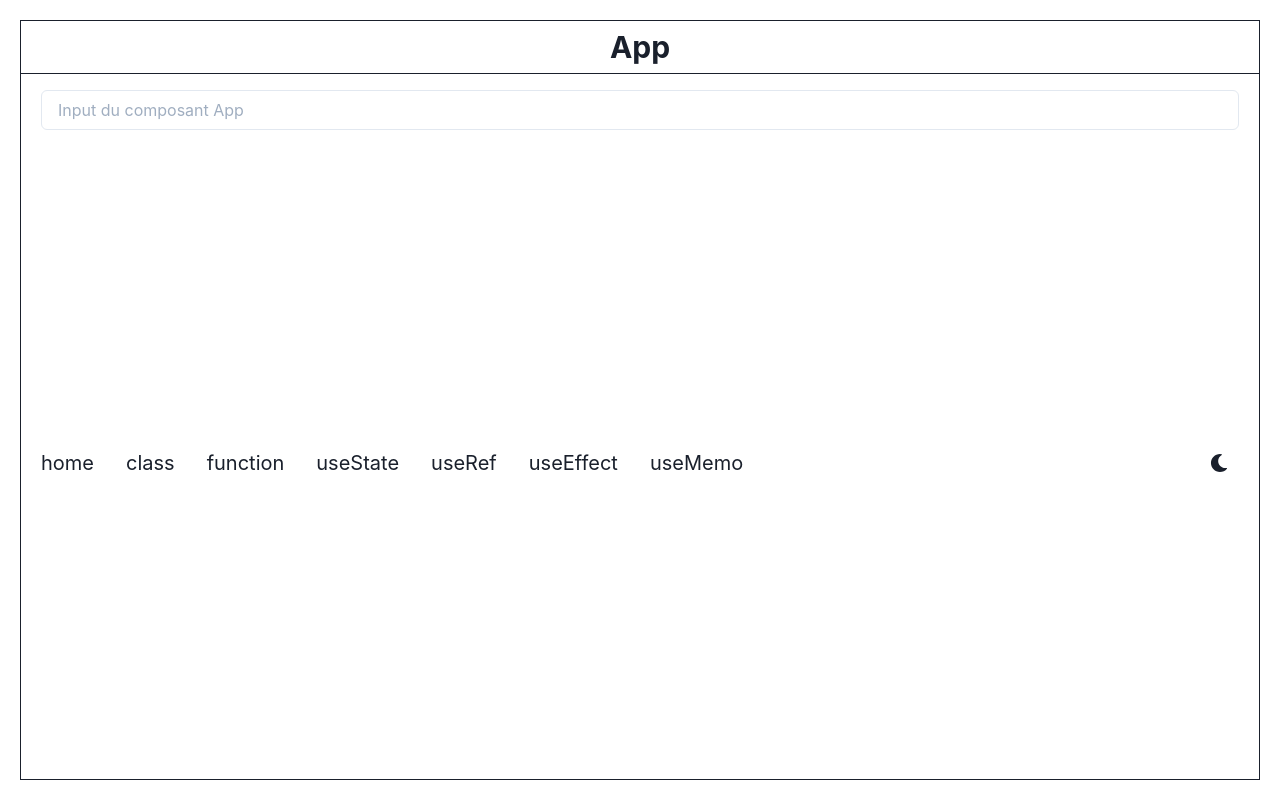
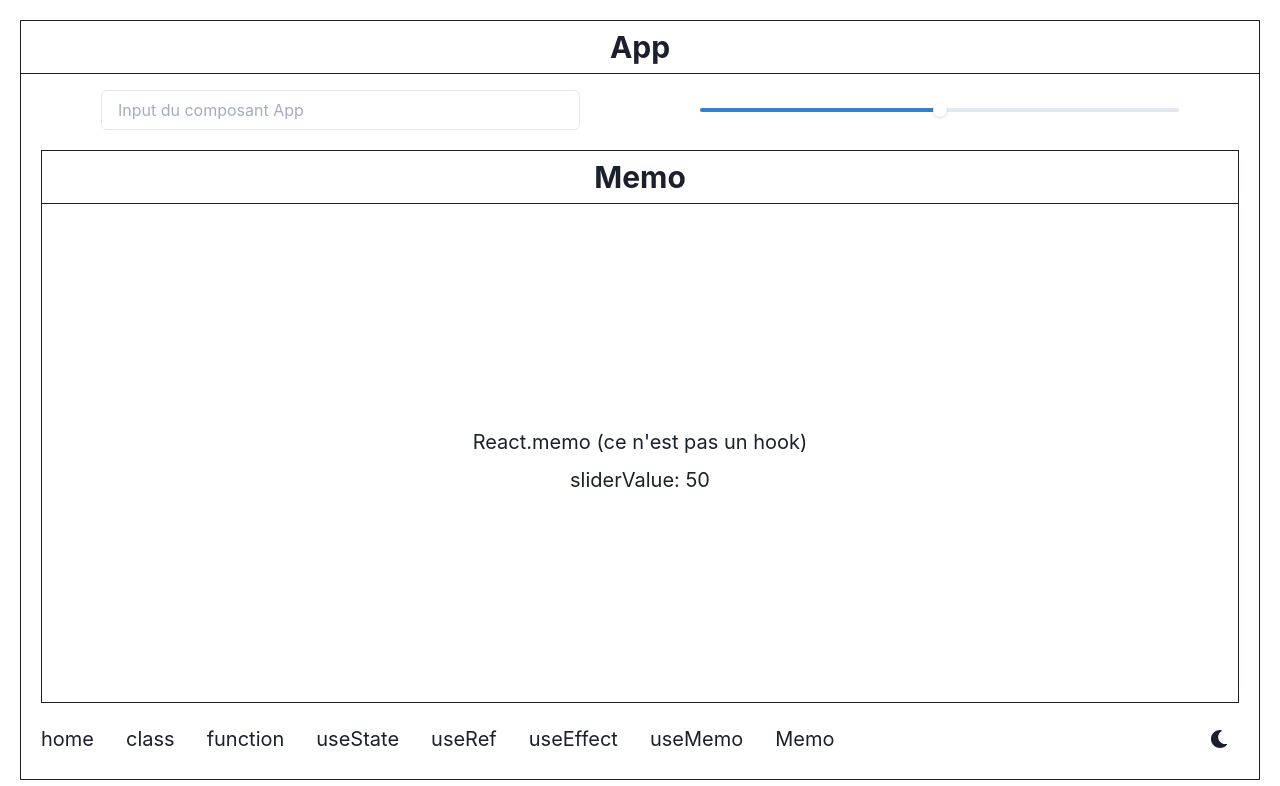
Before and after one commit to pacomoreau/hooks, a React (Create React App) app: page /memo in a window 1280 px wide. Shown: the top 786 px of the page. Built offline with nearby package versions, Linux system fonts and the light colour scheme.

Commit message:
feat: add Memo component

```diff
--- a/src/App.js
+++ b/src/App.js
@@ -1,18 +1,35 @@
 import { useState } from "react"
 import { Route, Routes } from "react-router-dom"
-import { ChakraProvider, Flex, Input, theme } from "@chakra-ui/react"
+import {
+  ChakraProvider,
+  Flex,
+  Input,
+  Slider,
+  SliderFilledTrack,
+  SliderMark,
+  SliderThumb,
+  SliderTrack,
+  theme,
+} from "@chakra-ui/react"
 import { Log, Menu } from "components"
-import { ClassComponent, FunctionComponent, Home, UseEffect, UseMemo, UseRef, UseState } from "pages"
+import { ClassComponent, FunctionComponent, Home, Memo, UseEffect, UseMemo, UseRef, UseState } from "pages"
 
 const App = () => {
   const [value, setValue] = useState("")
+  const [otherValue, setOtherValue] = useState(50)
 
   return (
     <ChakraProvider theme={theme}>
       <Flex direction="column" textAlign="center" fontSize="xl" minH="100vh" p={5}>
         <Log name="App">
-          <Flex px={5}>
-            <Input value={value} onChange={(e) => setValue(e.target.value)} placeholder="Input du composant App" />
+          <Flex justifyContent="space-around" px={5}>
+            <Input value={value} onChange={(e) => setValue(e.target.value)} placeholder="Input du composant App" w="40%" />
+            <Slider defaultValue={otherValue} onChange={(val) => setOtherValue(val)} min={0} max={100} w="40%">
+              <SliderTrack>
+                <SliderFilledTrack />
+              </SliderTrack>
+              <SliderThumb />
+            </Slider>
           </Flex>
           <Flex direction="column" justifyContent="center" h="100%" p={5} flexGrow="1">
             <Routes>
@@ -23,6 +40,7 @@ const App = () => {
               <Route path="use-ref" element={<UseRef />} />
               <Route path="use-effect" element={<UseEffect parentValue={value} />} />
               <Route path="use-memo" element={<UseMemo />} />
+              <Route path="memo" element={<Memo sliderValue={otherValue} />} />
             </Routes>
             <Menu />
           </Flex>
--- a/src/components/Menu.js
+++ b/src/components/Menu.js
@@ -25,6 +25,9 @@ export const Menu = () => (
       <Link to="/use-memo" fontSize="xl">
         useMemo
       </Link>
+      <Link to="/memo" fontSize="xl">
+        Memo
+      </Link>
     </HStack>
     <ColorModeSwitcher justifySelf="flex-end" />
   </Flex>
--- a/src/pages/Home.js
+++ b/src/pages/Home.js
@@ -1,10 +1,14 @@
-import { Text } from "@chakra-ui/react"
+import { Text, VStack } from "@chakra-ui/react"
 import { Log } from "components"
 
 export const Home = () => {
   return (
     <Log name="Home">
-      <Text fontSize="2xl">React Hooks !</Text>
+      <VStack>
+        <Text fontSize="2xl">React Hooks !</Text>
+        <Text>App : composant parent de toutes les pages, il contient 1 input et 1 slider</Text>
+        <Text>Dans App comme dans toutes les pages, un composant "Log" va faire un console.log pour chaque render</Text>
+      </VStack>
     </Log>
   )
 }
--- /dev/null
+++ b/src/pages/Memo.js
@@ -0,0 +1,19 @@
+import { memo } from "react"
+import { Flex, Text, VStack } from "@chakra-ui/react"
+import { Log } from "components"
+
+// memo va mémoriser le composant cette fois, et va faire en sorte qu'il ne soit re-render que si ses props changent !
+// attention, il faut aussi faire attention aux comparaisons par références ou par valeur
+// ne pas utiliser memo de manière systèmatique
+export const Memo = /*memo(*/ ({ sliderValue }) => {
+  return (
+    <Log name="Memo">
+      <Flex justifyContent="center" alignItems="center">
+        <VStack>
+          <Text>React.memo (ce n'est pas un hook)</Text>
+          <Text>sliderValue: {sliderValue}</Text>
+        </VStack>
+      </Flex>
+    </Log>
+  )
+} //) // <= memo accepte aussi un autre paramètre qui permet de définir "comment" la comparaison des props se fait (ex: [maFonction(prevProps, nextProps)])
--- a/src/pages/UseMemo.js
+++ b/src/pages/UseMemo.js
@@ -37,7 +37,8 @@ export const UseMemo = () => {
   }, [category])
 
   // exemple de warning si category n'est pas dans un useMemo :
-  // The 'category' object makes the dependencies of useEffect Hook (at line 37) change on every render. Move it inside the useEffect callback. Alternatively, wrap the initialization of 'category' in its own useMemo() Hook
+  // The 'category' object makes the dependencies of useEffect Hook (at line 37) change on every render.
+  // Move it inside the useEffect callback. Alternatively, wrap the initialization of 'category' in its own useMemo() Hook
 
   const inc = () => setCount((prevCount) => prevCount + 1)
   const dec = () => setCount((prevCount) => prevCount - 1)
--- a/src/pages/index.js
+++ b/src/pages/index.js
@@ -1,6 +1,7 @@
 export * from "./ClassComponent"
 export * from "./FunctionComponent"
 export * from "./Home"
+export * from "./Memo"
 export * from "./UseEffect"
 export * from "./UseMemo"
 export * from "./UseRef"
```
